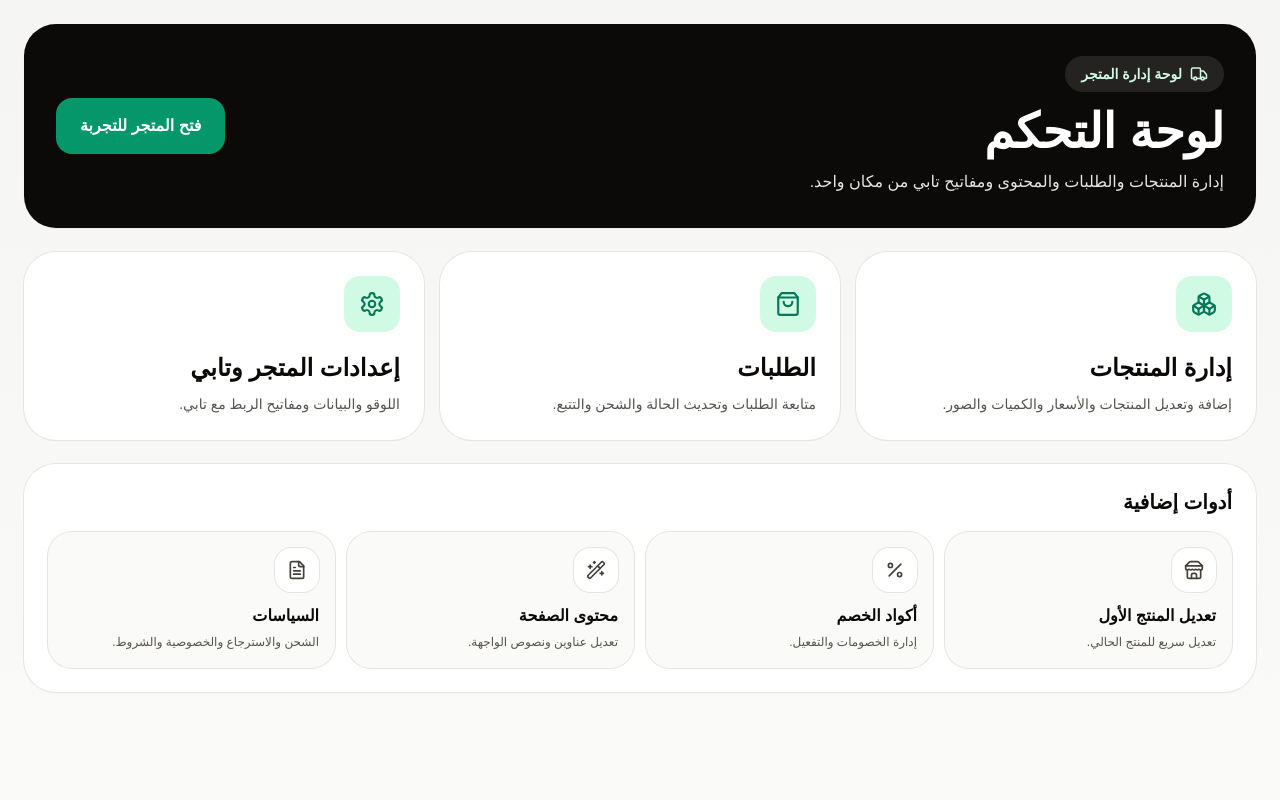
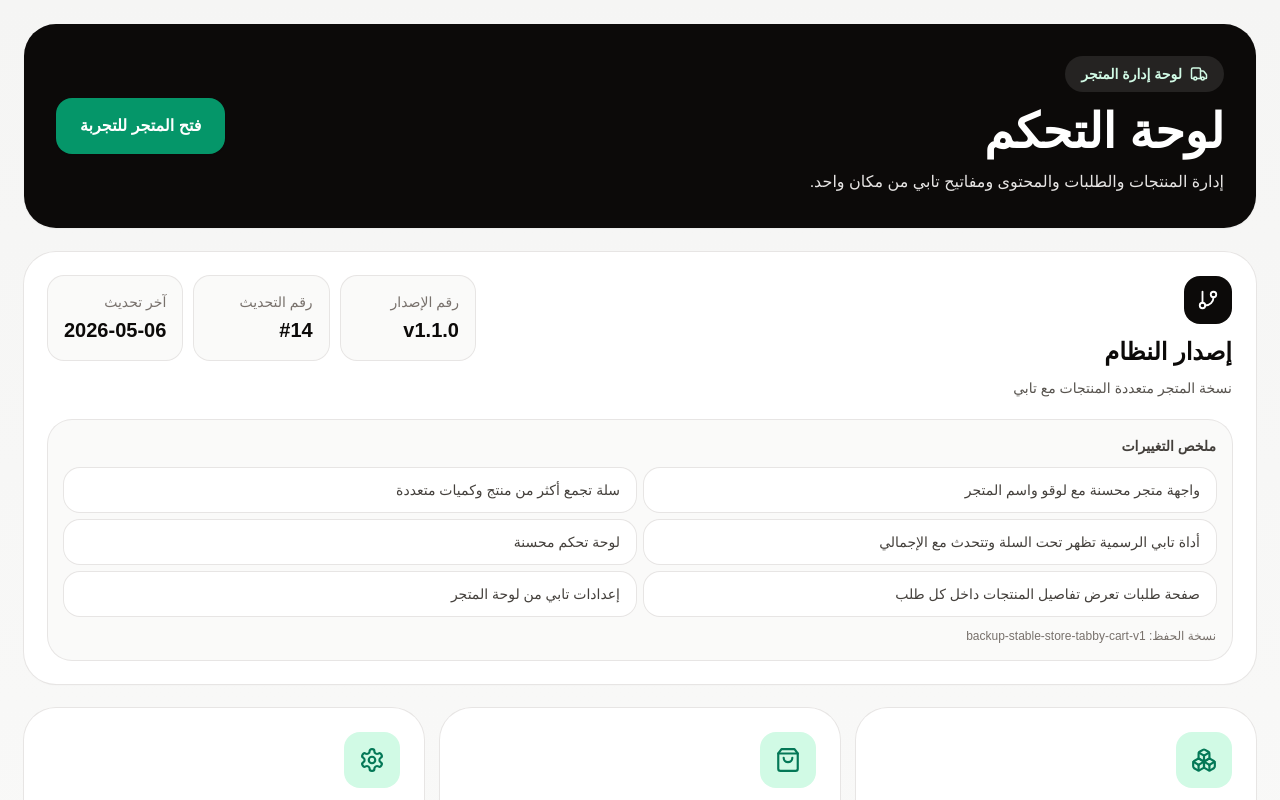
Before and after one commit to azizsoom/one-product-tabby-store, a Next.js app: page /admin in a window 1280 px wide. Shown: the top 800 px of the page. Built offline with nearby package versions, Linux system fonts and the light colour scheme.

Commit message:
Show app version in admin dashboard

```diff
--- a/app/admin/page.tsx
+++ b/app/admin/page.tsx
@@ -1,5 +1,6 @@
 import Link from 'next/link';
-import { Boxes, FileText, Percent, Settings, ShoppingBag, Store, Truck, WandSparkles } from 'lucide-react';
+import { Boxes, FileText, Percent, Settings, ShoppingBag, Store, Truck, WandSparkles, GitBranch } from 'lucide-react';
+import { appVersion } from '../../lib/appVersion';
 
 const primaryCards = [
   { href: '/admin/products', title: 'إدارة المنتجات', desc: 'إضافة وتعديل المنتجات والأسعار والكميات والصور.', icon: Boxes },
@@ -30,6 +31,28 @@ export default function AdminHome() {
             <a href="/" target="_blank" rel="noopener noreferrer" className="rounded-2xl bg-emerald-600 px-6 py-4 text-center font-black text-white shadow-sm hover:bg-emerald-700">
               فتح المتجر للتجربة
             </a>
+          </div>
+        </section>
+
+        <section className="mt-6 rounded-[2rem] bg-white p-5 shadow-sm ring-1 ring-stone-200 md:p-6">
+          <div className="flex flex-col justify-between gap-4 md:flex-row md:items-start">
+            <div>
+              <div className="mb-3 flex h-12 w-12 items-center justify-center rounded-2xl bg-stone-950 text-white"><GitBranch size={22} /></div>
+              <h2 className="text-2xl font-black">إصدار النظام</h2>
+              <p className="mt-2 text-sm leading-6 text-stone-600">{appVersion.title}</p>
+            </div>
+            <div className="grid gap-3 text-sm md:grid-cols-3">
+              <div className="rounded-2xl bg-stone-50 p-4 ring-1 ring-stone-200"><p className="text-stone-500">رقم الإصدار</p><p className="mt-1 text-xl font-black">v{appVersion.version}</p></div>
+              <div className="rounded-2xl bg-stone-50 p-4 ring-1 ring-stone-200"><p className="text-stone-500">رقم التحديث</p><p className="mt-1 text-xl font-black">#{appVersion.updateNumber}</p></div>
+              <div className="rounded-2xl bg-stone-50 p-4 ring-1 ring-stone-200"><p className="text-stone-500">آخر تحديث</p><p className="mt-1 text-xl font-black">{appVersion.updatedAt}</p></div>
+            </div>
+          </div>
+          <div className="mt-5 rounded-3xl bg-stone-50 p-4 ring-1 ring-stone-200">
+            <p className="text-sm font-black text-stone-700">ملخص التغييرات</p>
+            <div className="mt-3 grid gap-2 md:grid-cols-2">
+              {appVersion.changes.map((change) => <div key={change} className="rounded-2xl bg-white px-4 py-3 text-sm text-stone-700 ring-1 ring-stone-200">{change}</div>)}
+            </div>
+            <p className="mt-3 text-xs text-stone-500">نسخة الحفظ: {appVersion.backupBranch}</p>
           </div>
         </section>
 
```
